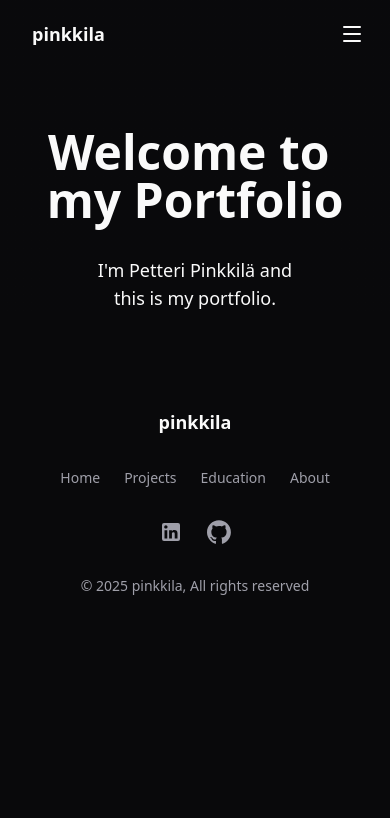
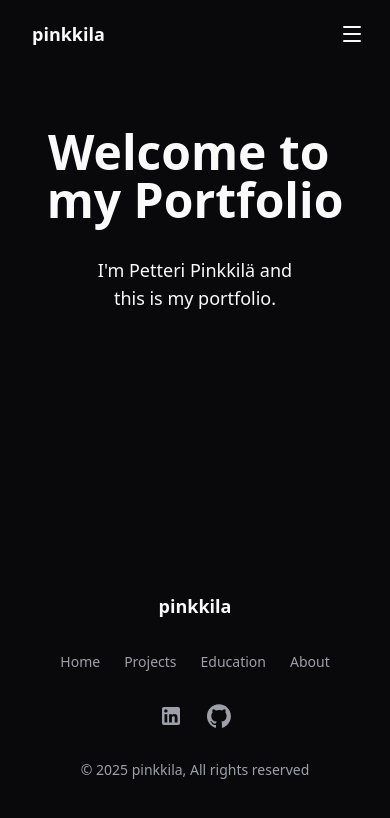
Before and after one commit to pinkkila/pinkkila-website, a React (Vite) app: page / in a window 390 px wide. Shown: the top 818 px of the page. Built offline with nearby package versions, Linux system fonts and the light colour scheme.

Commit message:
add styles to set footer bottom

```diff
--- a/src/App.tsx
+++ b/src/App.tsx
@@ -5,10 +5,10 @@
 export default function App() {
 
   return (
-    <>
+    <div className="flex flex-col min-h-screen">
       <Header/>
       <Hero/>
       <Footer/>
-    </>
+    </div>
   )
 }
--- a/src/components/footer.tsx
+++ b/src/components/footer.tsx
@@ -20,7 +20,7 @@
 
 export default function Footer() {
   return (
-    <footer className="py-16 md:py-32">
+    <footer className="py-16 md:py-32 mt-auto">
       <div className="mx-auto max-w-5xl px-6">
         <a
           href="/"
```
